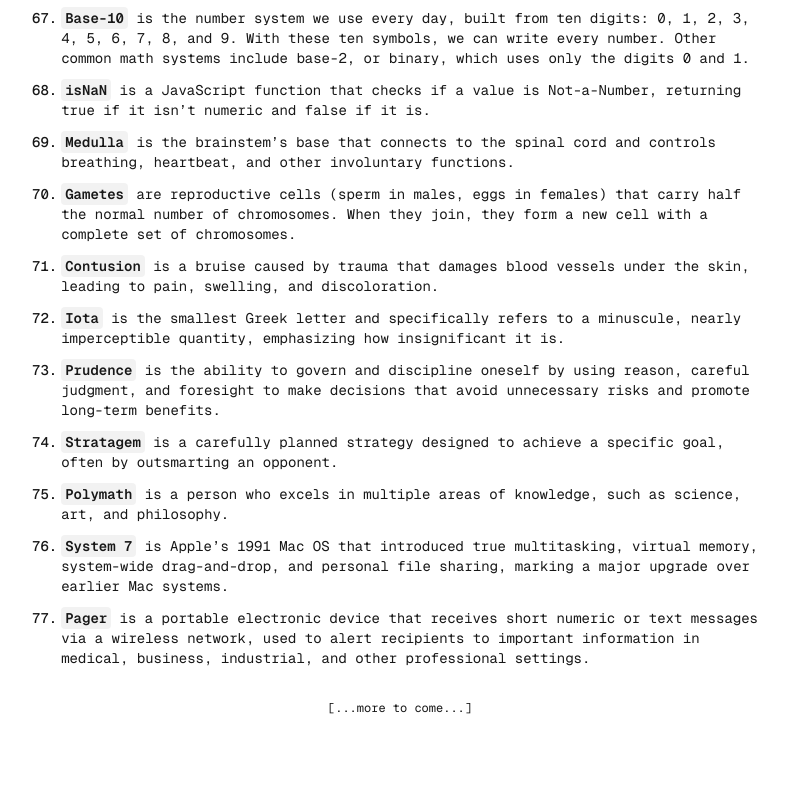
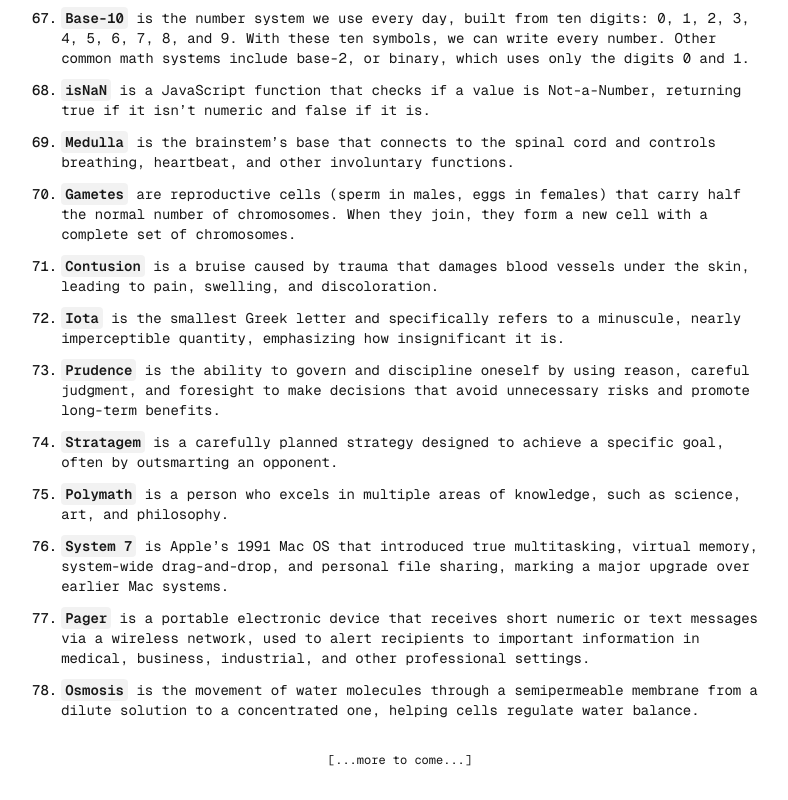
Before and after one commit to BrahimBoussada/mind-log, a Next.js app: page / in a window 1280 px wide. Shown: the part 4147-4947 px from the top of the page, without its empty margins (240-1028 px from the left). Before the commit the page ends 4895 px from the top, so only its background shows below. Built offline with nearby package versions, Linux system fonts and the light colour scheme.

Commit message:
log:09-10-2025

```diff
--- a/src/app/page.tsx
+++ b/src/app/page.tsx
@@ -723,6 +723,15 @@ export default function Home() {
             industrial, and other professional settings.
           </Text>
         </Note>
+
+        <Note>
+          <N>78. </N>
+          <Text>
+            <Key>Osmosis</Key> is the movement of water molecules through a
+            semipermeable membrane from a dilute solution to a concentrated one,
+            helping cells regulate water balance.
+          </Text>
+        </Note>
       </NoteWrapper>
 
       <span className="font-mono text-xs text-center my-8">
```
